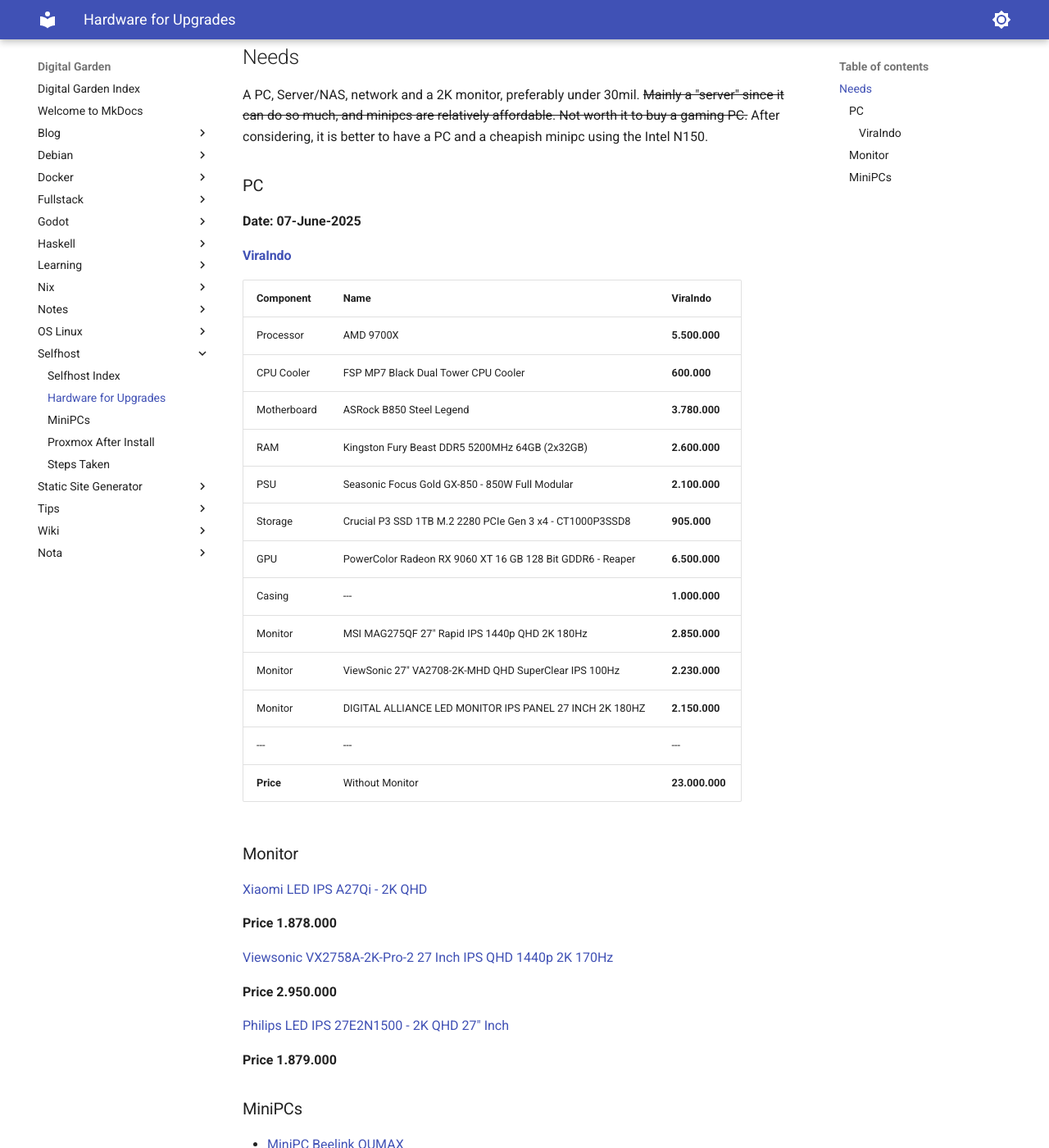
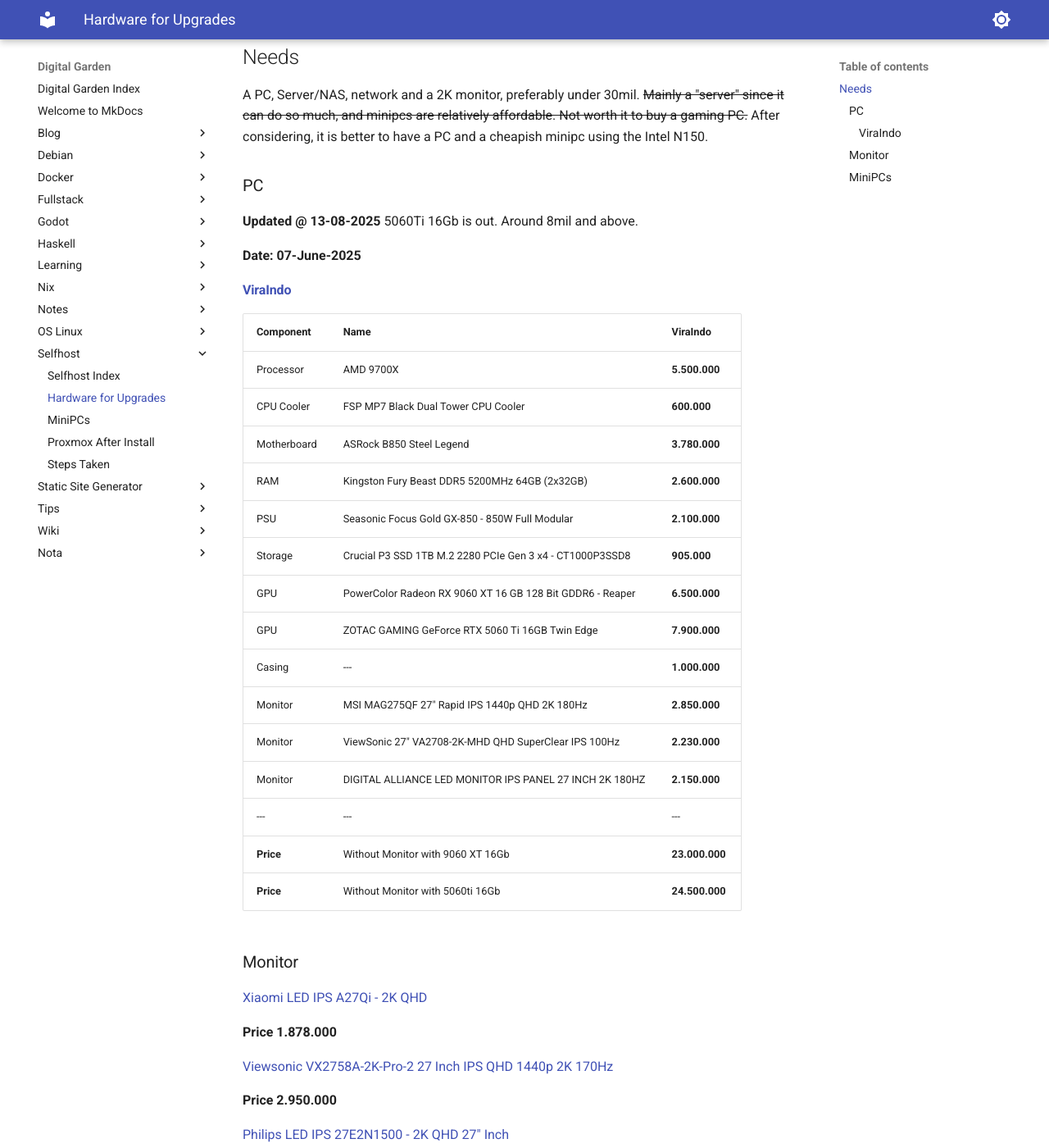
Before and after one commit to jnkk/mkdocs, an MkDocs documentation site: the page built from docs/Selfhost/hardware.md, in a window 1280 px wide and 1400 px high, scrolled down 274 px. Shown: the whole window at 82% size. Built offline with MkDocs 1.6.1 and Material for MkDocs 9.7.7, drawn with Linux system fonts in a browser that asks for light colours.

Commit message:
5060ti is out. software is better, i hope.

```diff
--- a/docs/Selfhost/hardware.md
+++ b/docs/Selfhost/hardware.md
@@ -17,6 +17,10 @@
 
 ### PC
 
+**Updated @ 13-08-2025**
+5060Ti 16Gb is out.
+Around 8mil and above.
+
 **Date: 07-June-2025**
 
 #### [ViraIndo](https://viraindo.com/)
@@ -30,12 +34,14 @@
 | PSU | Seasonic Focus Gold GX-850 - 850W Full Modular | **2.100.000** |
 | Storage | Crucial P3 SSD 1TB M.2 2280 PCIe Gen 3 x4 - CT1000P3SSD8 | **905.000** |
 | GPU | PowerColor Radeon RX 9060 XT 16 GB 128 Bit GDDR6 - Reaper | **6.500.000** |
+| GPU | ZOTAC GAMING GeForce RTX 5060 Ti 16GB Twin Edge | **7.900.000**
 | Casing | --- | **1.000.000** |
 | Monitor | MSI MAG275QF 27" Rapid IPS 1440p QHD 2K 180Hz | **2.850.000** |
 | Monitor | ViewSonic 27" VA2708-2K-MHD QHD SuperClear IPS 100Hz | **2.230.000** |
 | Monitor | DIGITAL ALLIANCE LED MONITOR IPS PANEL 27 INCH 2K 180HZ | **2.150.000** |
 | --- | --- | --- |
-| **Price** | Without Monitor | **23.000.000** |
+| **Price** | Without Monitor with 9060 XT 16Gb | **23.000.000** |
+| **Price** | Without Monitor with 5060ti 16Gb | **24.500.000** |
 
 
 ### Monitor
```
